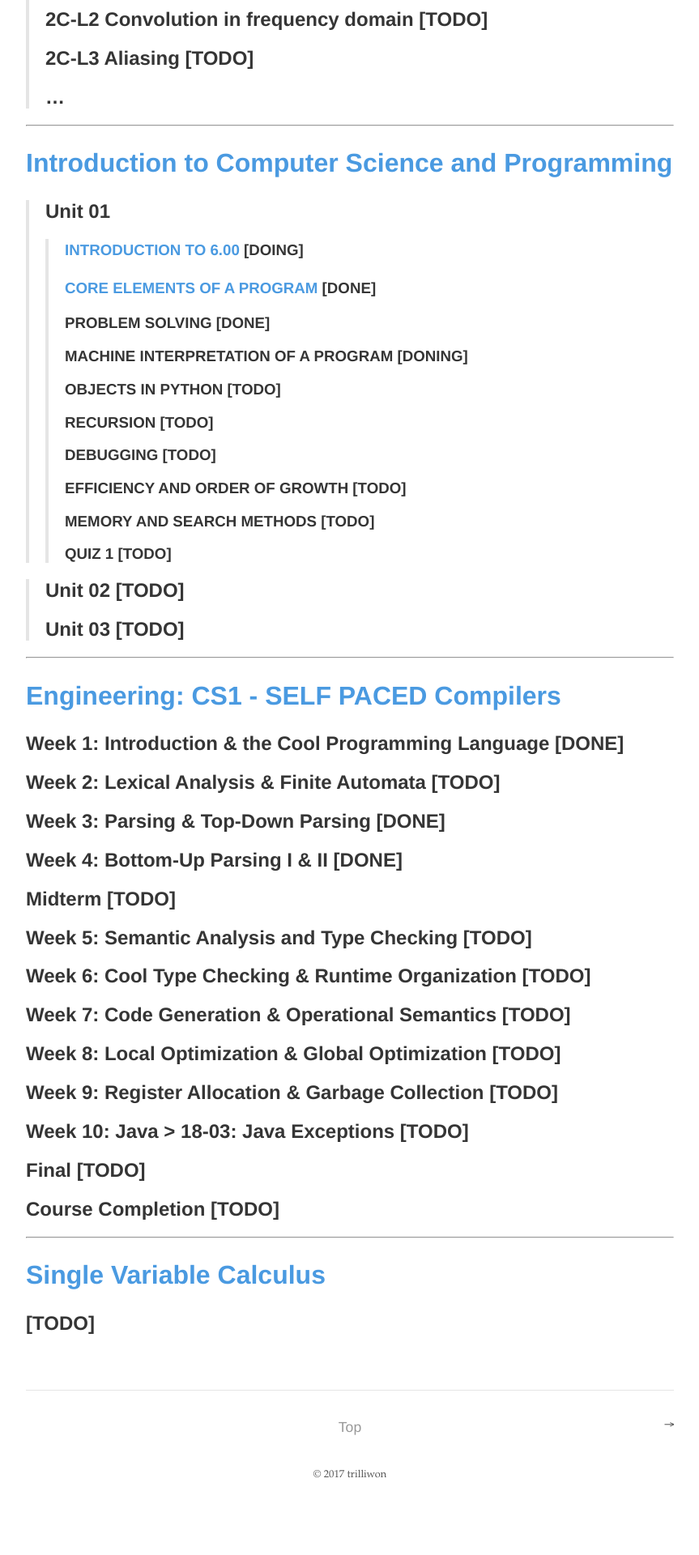
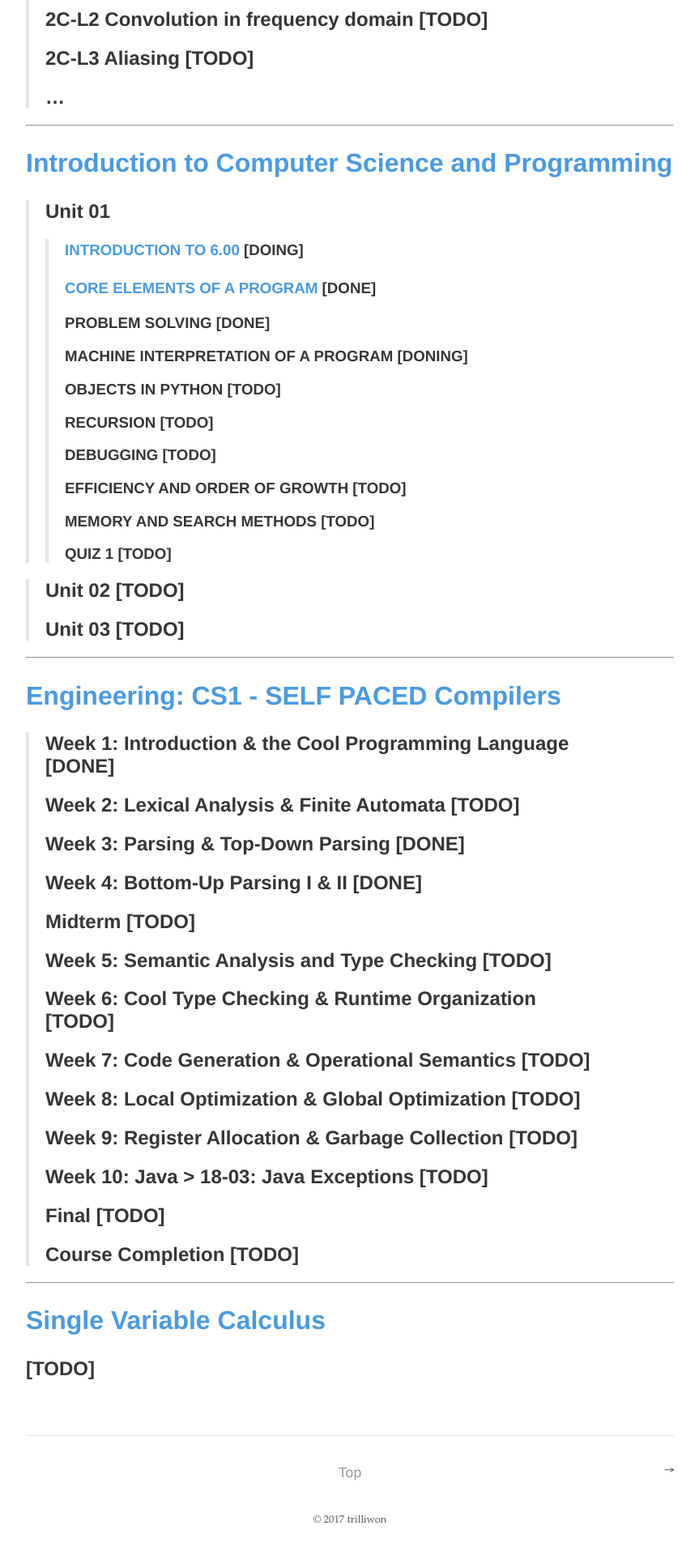
Before and after one commit to trilliwon/ABL, a Jekyll site: the page built from _posts/2017-12-10-doing-list.md, in a window 1280 px wide. Shown: the part 1007-2927 px from the top of the page at 81% size, without its empty margins (208-1071 px from the left). Built offline with Jekyll 4.4.1, drawn with Linux system fonts in a browser that asks for light colours; before the commit the page ends 2871 px from its top, so only the background shows below that.

Commit message:
Sun Dec 10 06:27:48 KST 2017

```diff
--- a/_posts/2017-12-10-doing-list.md
+++ b/_posts/2017-12-10-doing-list.md
@@ -50,19 +50,19 @@
 
 # [Engineering: CS1 - SELF PACED Compilers](https://lagunita.stanford.edu/courses/Engineering/Compilers/Fall2014)
 
-## Week 1: Introduction & the Cool Programming Language [DONE]
-## Week 2: Lexical Analysis & Finite Automata [TODO]
-## Week 3: Parsing & Top-Down Parsing [DONE]
-## Week 4: Bottom-Up Parsing I & II [DONE]
-## Midterm [TODO]
-## Week 5: Semantic Analysis and Type Checking [TODO]
-## Week 6: Cool Type Checking & Runtime Organization [TODO]
-## Week 7: Code Generation & Operational Semantics [TODO]
-## Week 8: Local Optimization & Global Optimization [TODO]
-## Week 9: Register Allocation & Garbage Collection [TODO]
-## Week 10: Java > 18-03: Java Exceptions [TODO]
-## Final [TODO]
-## Course Completion [TODO]
+>## Week 1: Introduction & the Cool Programming Language [DONE]
+>## Week 2: Lexical Analysis & Finite Automata [TODO]
+>## Week 3: Parsing & Top-Down Parsing [DONE]
+>## Week 4: Bottom-Up Parsing I & II [DONE]
+>## Midterm [TODO]
+>## Week 5: Semantic Analysis and Type Checking [TODO]
+>## Week 6: Cool Type Checking & Runtime Organization [TODO]
+>## Week 7: Code Generation & Operational Semantics [TODO]
+>## Week 8: Local Optimization & Global Optimization [TODO]
+>## Week 9: Register Allocation & Garbage Collection [TODO]
+>## Week 10: Java > 18-03: Java Exceptions [TODO]
+>## Final [TODO]
+>## Course Completion [TODO]
 
 ---
 
```
